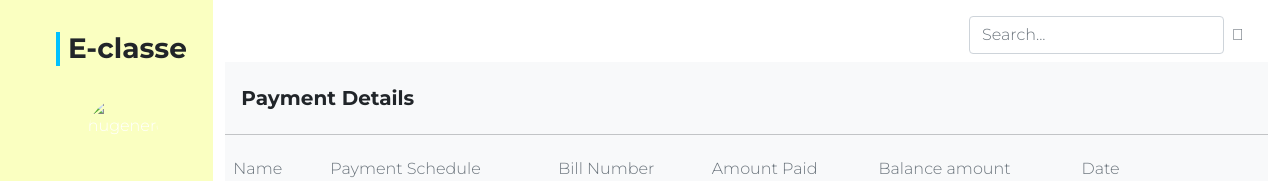
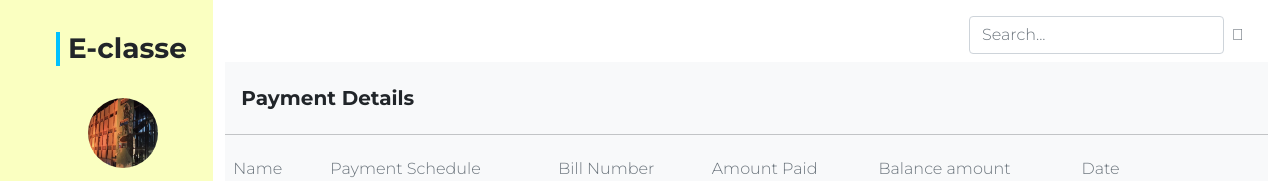
Before and after one commit to NoureddineMa/E-LEARNING-APPLICATION-V1.0, a plain HTML site: page Payment.html in a window 1280 px wide. Shown: the top 181 px of the page. Drawn offline with Linux system fonts and the light colour scheme; the site is published under a folder, as on GitHub Pages, so addresses that start at the root find nothing.

Commit message:
Modif Chemin img admin

```diff
--- a/Payment.html
+++ b/Payment.html
@@ -42,7 +42,7 @@
                         <span class=" fs-6 py-0 me-2"></span> <h3 class=" fw-bolder text-dark  ps-2   ">E-classe</h3>
                     </a>
                     <div class="d-flex flex-column align-items-center ">
-                    <img src="/assets/img/admin.png" alt="hugenerd" width="70" height="70" class="rounded-circle  mt-1">
+                        <img src="assets/img/admin.png" alt="hugenerd" width="70" height="70" class="rounded-circle  mt-1">
                     <h4 class="text-dark mt-3 h6"> <b> Admin name </b></h4>
                     <p class="text-info">Admin</p>
                     </div>
@@ -110,7 +110,7 @@
             </div>
         <hr>
 
-        <table class="table table-borderless ">
+        <table class="table  table-borderless ">
             <thead>
               <tr>
                 <th scope="col" class="text-muted h6 ">Name</th>
```
Also changed, not shown: Dashboard.html (+1 -1 lines), student.html (+2 -2 lines).
